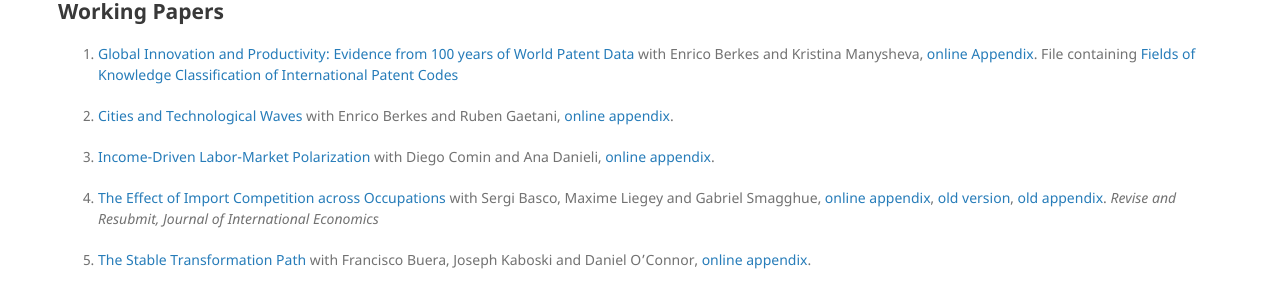
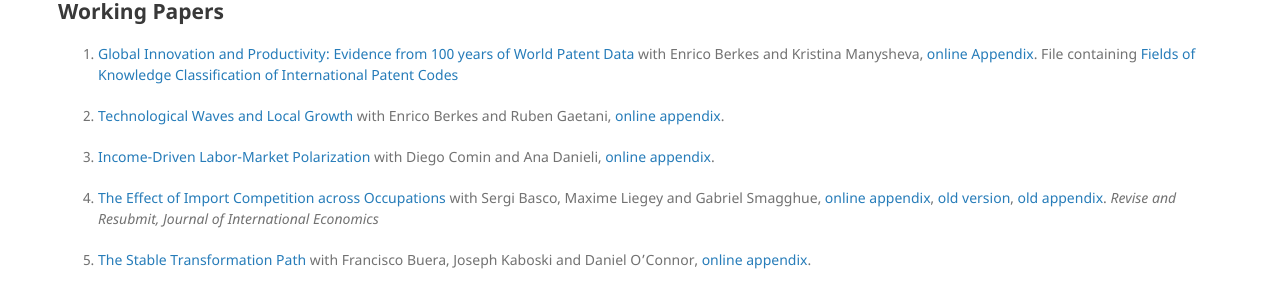
Before and after one commit to mestieri/mestieri.github.io, a Jekyll site: the page built from index.md, in a window 1280 px wide. Shown: the part 355-648 px from the top of the page. Built offline with Jekyll 4.4.1, drawn with Linux system fonts in a browser that asks for light colours.

Commit message:
Update index.md

```diff
--- a/index.md
+++ b/index.md
@@ -23,7 +23,7 @@ Severo Ochoa Researcher at the Barcelona School of Economics, UPF Professor and
 
 1. [Global Innovation and Productivity: Evidence from 100 years of World Patent Data](https://www.dropbox.com/s/h49z8tmqrtbzchr/bmm_website.pdf?dl=0) with Enrico Berkes and Kristina Manysheva, [online Appendix](https://www.dropbox.com/s/p0857cfab9i9jjs/bmm_oa_website.pdf?dl=0). File containing [Fields of Knowledge Classification of International Patent Codes](https://www.dropbox.com/s/sne8ac9t22pwcy3/Fields_of_knowledge.csv?dl=0)
 
-2. [Cities and Technological Waves](https://www.dropbox.com/s/ucxup9hyh8ktz6g/BGM.pdf?dl=0) with Enrico Berkes and Ruben Gaetani, [online appendix](https://www.dropbox.com/s/tbea8yiks2fx6pn/BGM_onlineappendix.pdf?dl=0).
+2. [Technological Waves and Local Growth](https://www.dropbox.com/s/9h4d4l3113p949x/bgm_may2022.pdf?dl=0) with Enrico Berkes and Ruben Gaetani, [online appendix](https://www.dropbox.com/s/io03io62pn7s7sb/bgm_may2022_onlineappendix.pdf?dl=0).
 
 3. [Income-Driven Labor-Market Polarization](https://www.dropbox.com/s/tgqm3mdbo4jaqn0/cdm_june2020.pdf?dl=0) with Diego Comin and Ana Danieli,
     [online appendix](https://www.dropbox.com/s/t4wbqhdj2bylblr/cdm_onlineappendix.pdf?dl=0).
```
